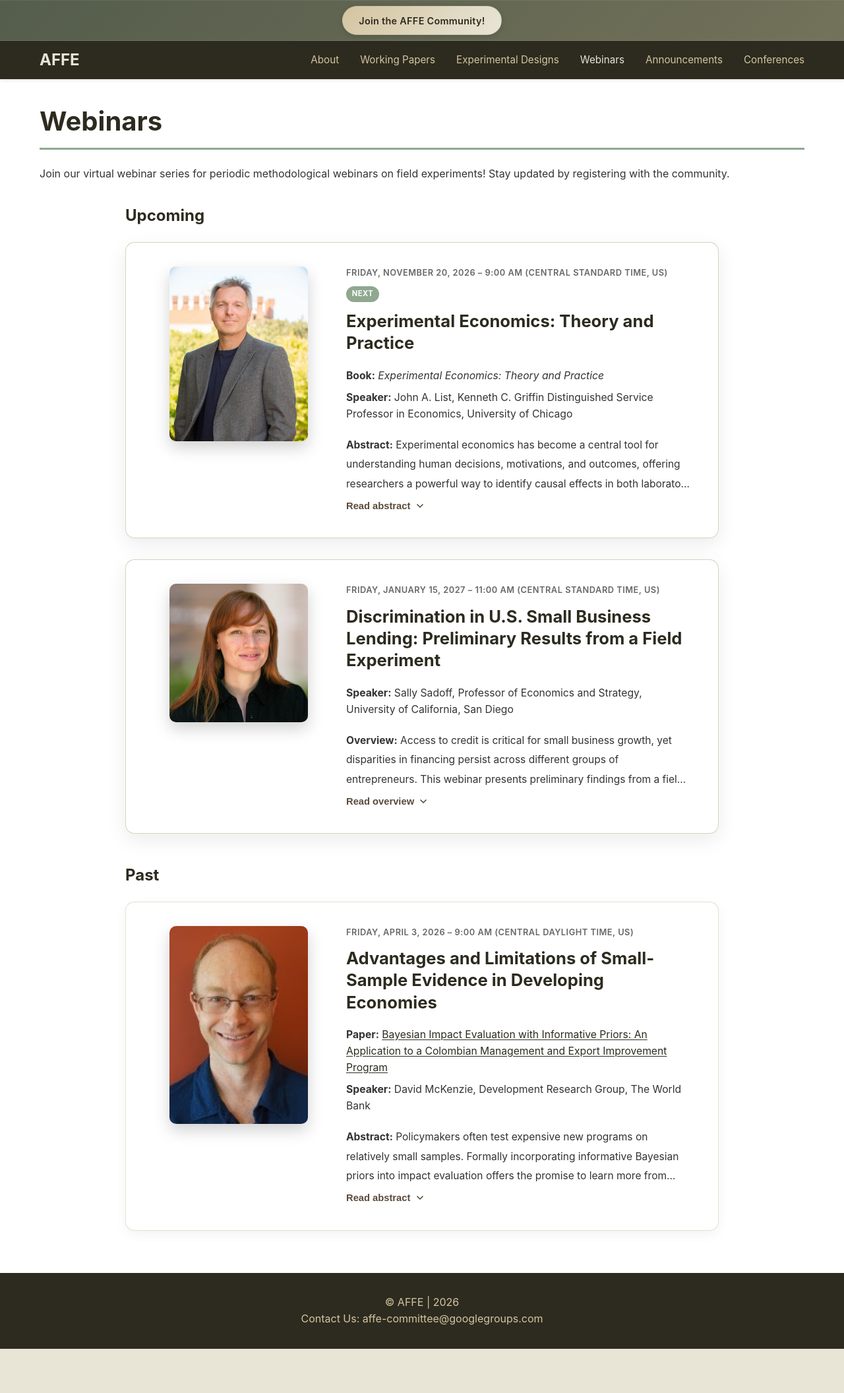
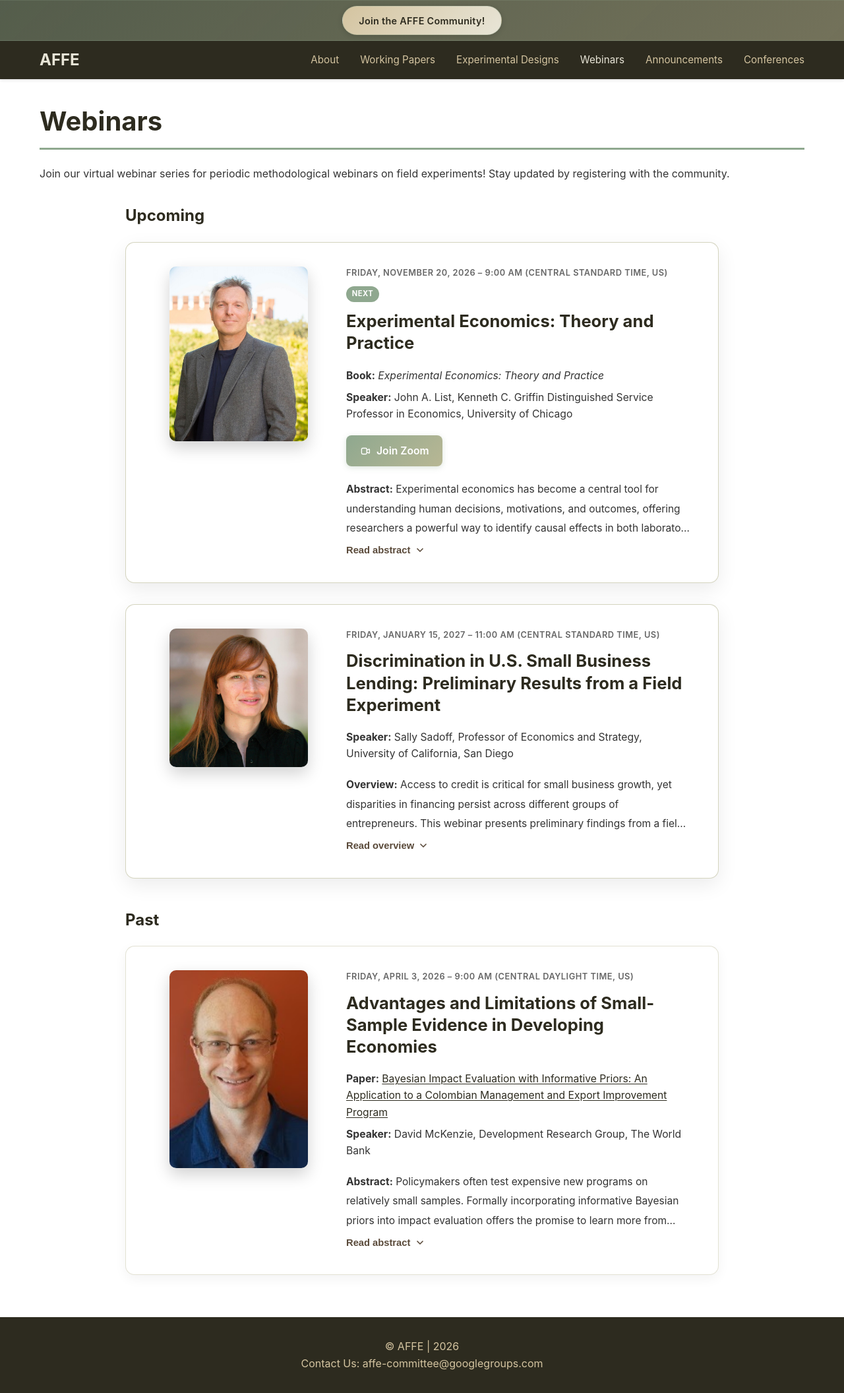
Before and after one commit to marceaguilar/affe-website, a Jekyll site: the page built from pages/webinars.md, in a window 1280 px wide. Shown: the whole page at 66% size. Built offline with Jekyll 4.4.1, drawn with Linux system fonts in a browser that asks for light colours; before the commit the page ends 2045 px from its top, so only the background shows below that.

Commit message:
Add a Join Zoom link for the John List webinar.
Co-authored-by: Cursor <cursoragent@cursor.com>

```diff
--- a/_layouts/webinars.html
+++ b/_layouts/webinars.html
@@ -119,6 +119,34 @@ layout: default
   color: var(--color-bark);
 }
 
+.webinar-join {
+  display: inline-flex;
+  align-items: center;
+  gap: 0.5rem;
+  margin-top: 0.75rem;
+  padding: 0.7rem 1.25rem;
+  width: fit-content;
+  background: linear-gradient(135deg, var(--color-sage) 0%, var(--color-olive) 100%);
+  color: var(--color-white);
+  text-decoration: none;
+  border-radius: 8px;
+  font-weight: 600;
+  font-size: 0.98rem;
+  box-shadow: 0 2px 8px rgba(143, 168, 143, 0.3);
+  transition: all 0.3s ease;
+}
+
+.webinar-join:hover {
+  background: linear-gradient(135deg, var(--color-bark) 0%, var(--color-olivewood) 100%);
+  color: var(--color-white);
+  box-shadow: 0 4px 12px rgba(90, 74, 58, 0.4);
+  transform: translateY(-1px);
+}
+
+.webinar-join-icon {
+  flex-shrink: 0;
+}
+
 .webinar-abstract {
   margin-top: 0;
   line-height: 1.9;
--- a/assets/css/main.css
+++ b/assets/css/main.css
@@ -279,8 +279,17 @@ body {
   box-shadow: 0 4px 12px rgba(0, 0, 0, 0.1);
 }
 
+.event-actions {
+  display: flex;
+  flex-wrap: wrap;
+  gap: 0.75rem;
+  margin-top: 1rem;
+}
+
 .see-more-btn {
-  display: inline-block;
+  display: inline-flex;
+  align-items: center;
+  gap: 0.45rem;
   margin-top: 1rem;
   padding: 0.6rem 1.5rem;
   background-color: var(--color-sage);
@@ -290,6 +299,14 @@ body {
   font-weight: 500;
   transition: background-color 0.3s ease, transform 0.2s ease;
   cursor: pointer;
+}
+
+.event-actions .see-more-btn {
+  margin-top: 0;
+}
+
+.event-action-icon {
+  flex-shrink: 0;
 }
 
 .see-more-btn:hover {
--- a/pages/webinars.md
+++ b/pages/webinars.md
@@ -20,6 +20,13 @@ Join our virtual webinar series for periodic methodological webinars on field ex
     <h3 class="webinar-title">Experimental Economics: Theory and Practice</h3>
     <p class="webinar-meta"><strong>Book:</strong> <em>Experimental Economics: Theory and Practice</em></p>
     <p class="webinar-meta"><strong>Speaker:</strong> John A. List, Kenneth C. Griffin Distinguished Service Professor in Economics, University of Chicago</p>
+    <a class="webinar-join" href="https://uchicago.zoom.us/j/91677883895?pwd=TAmSqqGZ0T6cEcCrM6Jx2rPQ4aqeJT.1" target="_blank" rel="noopener noreferrer">
+      <svg class="webinar-join-icon" width="18" height="18" viewBox="0 0 24 24" fill="none" aria-hidden="true">
+        <path d="M4.5 8.25A2.25 2.25 0 0 1 6.75 6h6A2.25 2.25 0 0 1 15 8.25v7.5A2.25 2.25 0 0 1 12.75 18h-6A2.25 2.25 0 0 1 4.5 15.75v-7.5Z" stroke="currentColor" stroke-width="1.8"/>
+        <path d="M15 10.2 19.2 8.1A.9.9 0 0 1 20.5 8.9v6.2a.9.9 0 0 1-1.3.8L15 13.8" stroke="currentColor" stroke-width="1.8" stroke-linecap="round" stroke-linejoin="round"/>
+      </svg>
+      <span>Join Zoom</span>
+    </a>
     <div class="webinar-abstract-wrap">
       <p class="webinar-abstract is-collapsed"><strong>Abstract:</strong> Experimental economics has become a central tool for understanding human decisions, motivations, and outcomes, offering researchers a powerful way to identify causal effects in both laboratory and real-world settings. Drawing on more than three decades of experience designing and conducting experiments, John A. List discusses the ideas behind his new book, <em>Experimental Economics: Theory and Practice</em>. The book provides a practical framework for developing, implementing, and interpreting economic experiments, covering topics from experimental design and execution to administrative and ethical considerations. Combining methodological guidance with lessons from field and laboratory research, List highlights what researchers can learn from both successful experiments and the challenges that arise along the way.</p>
       <button type="button" class="webinar-abstract-toggle" aria-expanded="false">
```
Also changed, not shown: index.html (+10 -1 lines).
